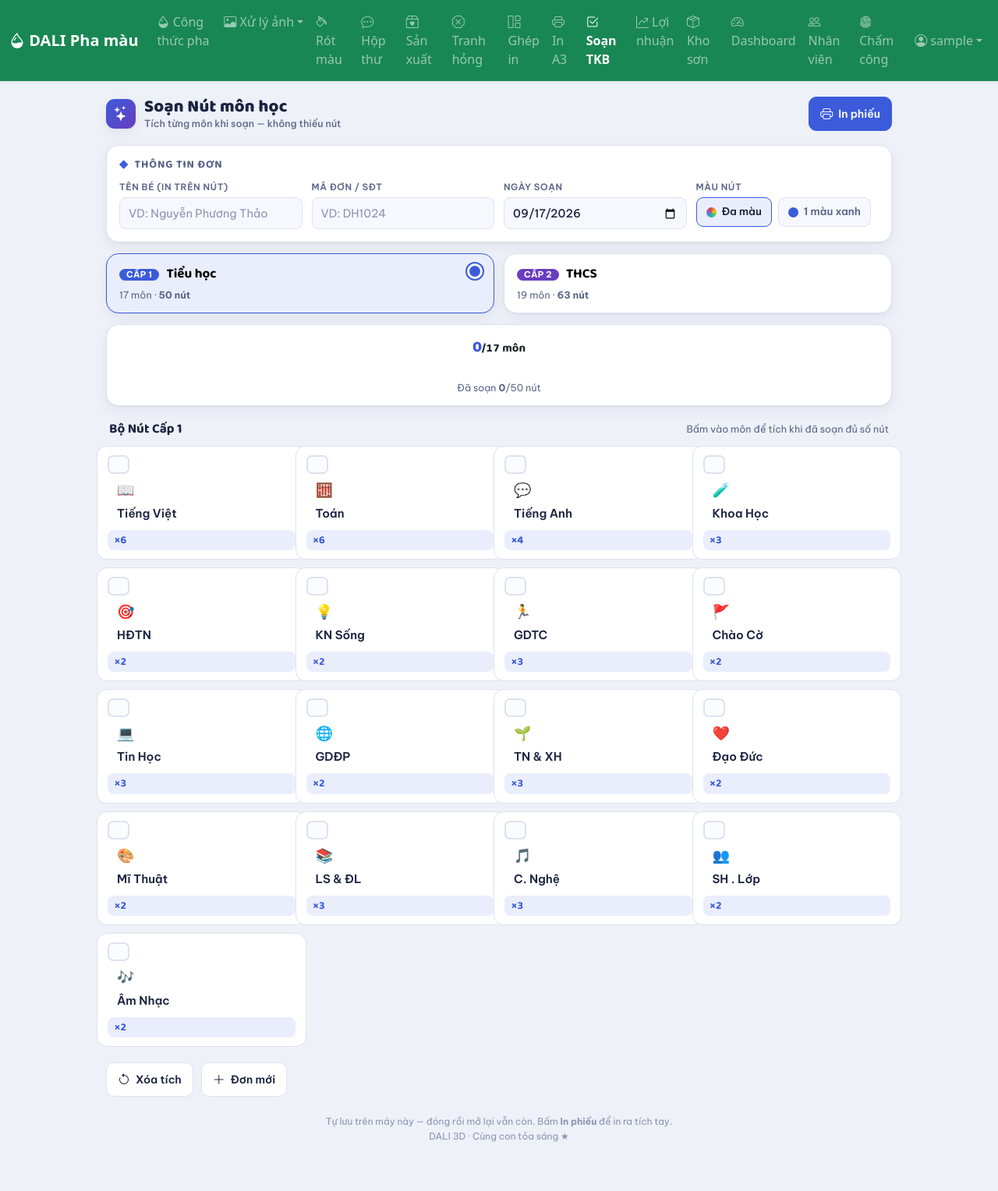
After one commit to tranhsohoadali-png/dali_pha_web, a Django app: page /soan-tkb in a window 1280 px wide. The commit adds this page. Shown: the whole page at 78% size. Run offline with Django 4.2, Linux system fonts and the light colour scheme; the visitor is signed in with stand-in values (Sample User, id 1); data that the repository does not hold is empty; some libraries are stand-ins or nearby versions.

Commit message:
Them trang /soan-tkb: phieu tich soan Nut mon hoc (TKB) cho xuong
- Checklist Cap 1 (50 nut) / Cap 2 (63 nut), tich tung mon + so luong, thanh tien do
- Tu luu localStorage, in phieu (layout in rieng), staff_required
- View o module rieng pha/tkb.py; them link nav 'Soan TKB'

Co-Authored-By: Claude Opus 4.8 <noreply@anthropic.com>

```diff
--- a/pha/urls.py
+++ b/pha/urls.py
@@ -24,6 +24,7 @@ from pha import guardrail as gr_views
 from pha import agent_ai as ai_views
 from pha import a3_sheet
 from pha import shopee_export
+from pha import tkb as tkb_views
 
 urlpatterns = [
     path('inbox', inbox_views.inbox, name='inbox'),
@@ -192,6 +193,9 @@ urlpatterns = [
     path('kho-hoc', learn_lib.kho_hoc, name='kho_hoc'),
     path('kho-hoc-xoa', learn_lib.delete_sample, name='kho_hoc_xoa'),
 
+    # PHIẾU SOẠN NÚT MÔN HỌC (thời khóa biểu) — checklist tích khi soạn đơn
+    path('soan-tkb', tkb_views.soan_tkb, name='soan_tkb'),
+
     path('manifest.webmanifest', views.manifest, name='manifest'),
     path('sw.js', views.service_worker, name='sw'),
 
--- a/templates/_nav.html
+++ b/templates/_nav.html
@@ -44,6 +44,9 @@
         <li class="nav-item">
           <a class="nav-link{% if '/in-a3' in request.path %} active fw-semibold{% endif %}" href="/in-a3"><i class="bi bi-printer"></i> In A3</a>
         </li>
+        <li class="nav-item">
+          <a class="nav-link{% if '/soan-tkb' in request.path %} active fw-semibold{% endif %}" href="/soan-tkb"><i class="bi bi-check2-square"></i> Soạn TKB</a>
+        </li>
         {# Năng suất đã chuyển sang phần mềm kế toán (ketoan.tranhdali.vn) — ẩn khỏi nav, trang /nang-suat vẫn truy cập được #}
         <li class="nav-item">
           <a class="nav-link{% if '/loi-nhuan' in request.path %} active fw-semibold{% endif %}" href="/loi-nhuan"><i class="bi bi-graph-up-arrow"></i> Lợi nhuận</a>
--- /dev/null
+++ b/templates/soan_tkb.html
@@ -0,0 +1,306 @@
+<!DOCTYPE html>
+<html lang="vi">
+<head>
+  <meta charset="UTF-8">
+  <meta name="viewport" content="width=device-width, initial-scale=1">
+  <title>Soạn Nút môn học · DALI</title>
+  <link href="https://cdn.jsdelivr.net/npm/bootstrap@5.3.3/dist/css/bootstrap.min.css" rel="stylesheet">
+  <link rel="stylesheet" href="https://cdn.jsdelivr.net/npm/bootstrap-icons@1.11.3/font/bootstrap-icons.min.css">
+  <link rel="preconnect" href="https://fonts.googleapis.com">
+  <link rel="preconnect" href="https://fonts.gstatic.com" crossorigin>
+  <link rel="stylesheet" href="https://fonts.googleapis.com/css2?family=Baloo+2:wght@500;600;700;800&family=Be+Vietnam+Pro:wght@400;500;600;700&display=swap">
+<style>
+:root{
+  --bg:#EEF1F8; --surface:#FFFFFF; --surface-2:#F6F8FD; --raise:#FBFCFF;
+  --ink:#1B2340; --ink-soft:#5B6488; --ink-faint:#8B93B4;
+  --line:#DCE2EF; --line-soft:#E9EDF6;
+  --brand:#3B5BDB; --brand-wash:#EAEEFC;
+  --purple:#6A3DBF; --purple-wash:#F0EAFB;
+  --star:#F6B93B;
+  --ok:#2FA36B; --ok-wash:#E4F5EC; --ok-ink:#1E7A4E;
+  --shadow:0 1px 2px rgba(27,35,64,.06),0 6px 18px rgba(27,35,64,.06);
+  --set-accent:var(--brand); --set-wash:var(--brand-wash);
+}
+.tkb *{box-sizing:border-box}
+.tkb{background:var(--bg);color:var(--ink);
+  font-family:"Be Vietnam Pro",system-ui,"Segoe UI",Roboto,sans-serif;
+  -webkit-font-smoothing:antialiased;line-height:1.45;min-height:100vh;padding-bottom:44px}
+.tkb h1,.tkb h2,.tkb h3{margin:0}
+.tkb button,.tkb input{font-family:inherit}
+.wrap{max-width:1040px;margin:0 auto;padding-inline:16px;padding-block:0}
+
+.pagehead{display:flex;align-items:center;gap:12px;flex-wrap:wrap;padding:20px 0 4px}
+.pagehead .ttl{margin-right:auto;display:flex;align-items:center;gap:11px}
+.logo{width:38px;height:38px;border-radius:11px;flex:0 0 auto;
+  background:linear-gradient(135deg,#3B5BDB,#6A3DBF);
+  display:grid;place-items:center;box-shadow:var(--shadow)}
+.logo i{color:#fff;font-size:19px}
+.pagehead h1{font-family:"Baloo 2",system-ui;font-weight:800;font-size:22px;letter-spacing:.2px;line-height:1.1}
+.pagehead .sub{font-size:12.5px;color:var(--ink-soft);font-weight:500}
+
+.btn{border:1px solid var(--line);background:var(--surface);color:var(--ink);
+  border-radius:10px;padding:9px 14px;font-size:14px;font-weight:600;cursor:pointer;
+  display:inline-flex;align-items:center;gap:7px;transition:.15s;text-decoration:none}
+.btn:hover{border-color:var(--set-accent);color:var(--set-accent)}
+.btn i{font-size:16px}
+.btn.primary{background:var(--set-accent);border-color:var(--set-accent);color:#fff}
+.btn.primary:hover{filter:brightness(1.05);color:#fff}
+
+.card{background:var(--surface);border:1px solid var(--line);border-radius:16px;box-shadow:var(--shadow)}
+.order{margin-top:14px;padding:16px}
+.order h2{font-family:"Baloo 2";font-size:14px;font-weight:700;color:var(--ink-soft);
+  text-transform:uppercase;letter-spacing:.06em;margin-bottom:12px;display:flex;align-items:center;gap:8px}
+.order h2 .pin{color:var(--set-accent)}
+.fields{display:grid;grid-template-columns:repeat(auto-fit,minmax(170px,1fr));gap:12px}
+.field{display:flex;flex-direction:column;gap:5px}
+.field label{font-size:11.5px;font-weight:600;color:var(--ink-soft);text-transform:uppercase;letter-spacing:.05em}
+.field input{border:1px solid var(--line);background:var(--surface-2);color:var(--ink);
+  border-radius:9px;padding:9px 11px;font-size:14.5px;font-weight:500;width:100%}
+.field input:focus{outline:2px solid var(--set-accent);outline-offset:1px;border-color:transparent}
+.field input::placeholder{color:var(--ink-faint);font-weight:400}
+.colorpick{display:flex;gap:8px;flex-wrap:wrap}
+.chip{border:1px solid var(--line);background:var(--surface-2);border-radius:9px;
+  padding:8px 12px;font-size:13.5px;font-weight:600;cursor:pointer;color:var(--ink-soft);
+  display:inline-flex;align-items:center;gap:7px;transition:.15s}
+.chip .dot{width:13px;height:13px;border-radius:50%}
+.chip[aria-pressed="true"]{border-color:var(--set-accent);background:var(--set-wash);color:var(--ink)}
+
+.tabs{display:grid;grid-template-columns:1fr 1fr;gap:12px;margin-top:14px}
+.tab{position:relative;text-align:left;cursor:pointer;border:1.5px solid var(--line);
+  background:var(--surface);border-radius:16px;padding:14px 16px;transition:.16s;box-shadow:var(--shadow)}
+.tab .t-top{display:flex;align-items:center;gap:9px}
+.tab .badge{font-size:11px;font-weight:700;color:#fff;border-radius:999px;padding:2px 9px;letter-spacing:.03em}
+.tab.c1 .badge{background:var(--brand)} .tab.c2 .badge{background:var(--purple)}
+.tab .t-name{font-family:"Baloo 2";font-weight:700;font-size:17px}
+.tab .t-sub{font-size:12.5px;color:var(--ink-soft);margin-top:4px}
+.tab[aria-selected="true"].c1{border-color:var(--brand);background:var(--brand-wash)}
+.tab[aria-selected="true"].c2{border-color:var(--purple);background:var(--purple-wash)}
+.tab[aria-selected="true"]::after{content:"";position:absolute;top:12px;right:14px;
+  width:20px;height:20px;border-radius:50%;background:var(--set-accent);
+  box-shadow:inset 0 0 0 3px var(--surface),0 0 0 2px var(--set-accent)}
+
+.prog{margin-top:14px;padding:14px 16px;display:flex;align-items:center;gap:14px;flex-wrap:wrap}
+.prog .nums{font-family:"Baloo 2";font-weight:700;font-size:15px;white-space:nowrap;font-variant-numeric:tabular-nums}
+.prog .nums b{color:var(--set-accent);font-size:20px}
+.prog .bar{flex:1;min-width:160px;height:12px;border-radius:999px;background:var(--line-soft);overflow:hidden}
+.prog .fill{height:100%;width:0;border-radius:999px;background:var(--set-accent);transition:width .35s cubic-bezier(.4,0,.2,1)}
+.prog .sub{font-size:12.5px;color:var(--ink-soft);white-space:nowrap;font-variant-numeric:tabular-nums}
+.tkb.done .prog .fill{background:var(--ok)}
+.tkb.done .prog .nums b{color:var(--ok)}
+.banner{display:none;margin-top:12px;padding:12px 16px;border-radius:14px;
+  background:var(--ok-wash);border:1px solid color-mix(in srgb,var(--ok) 40%,transparent);
+  color:var(--ok-ink);font-weight:600;font-size:14px;align-items:center;gap:9px}
+.tkb.done .banner{display:flex}
+.banner i{font-size:20px}
+
+.listhead{display:flex;align-items:baseline;justify-content:space-between;margin:20px 4px 10px;gap:10px;flex-wrap:wrap}
+.listhead h3{font-family:"Baloo 2";font-size:17px;font-weight:700}
+.listhead .hint{font-size:12.5px;color:var(--ink-soft)}
+.grid{display:grid;grid-template-columns:repeat(auto-fill,minmax(232px,1fr));gap:10px}
+.row{display:flex;align-items:center;gap:12px;cursor:pointer;user-select:none;
+  background:var(--surface);border:1px solid var(--line);border-radius:13px;padding:11px 13px;transition:.14s;position:relative}
+.row:hover{border-color:var(--set-accent)}
+.row input{position:absolute;opacity:0;width:1px;height:1px}
+.box{flex:0 0 auto;width:24px;height:24px;border:2px solid var(--line);border-radius:7px;
+  background:var(--raise);position:relative;transition:.14s}
+.box::after{content:"";position:absolute;left:7px;top:3px;width:6px;height:11px;
+  border:solid transparent;border-width:0 3px 3px 0;transform:rotate(45deg);transition:.14s}
+.emoji{font-size:18px;line-height:1;flex:0 0 auto}
+.name{font-weight:600;font-size:15px;flex:1;line-height:1.2}
+.qty{flex:0 0 auto;font-family:"Baloo 2";font-weight:700;font-size:14px;color:var(--set-accent);
+  background:var(--set-wash);border-radius:8px;padding:3px 9px;font-variant-numeric:tabular-nums;white-space:nowrap}
+.row:focus-within{outline:2px solid var(--set-accent);outline-offset:2px}
+.row.on{background:var(--ok-wash);border-color:color-mix(in srgb,var(--ok) 45%,transparent)}
+.row.on .box{background:var(--ok);border-color:var(--ok)}
+.row.on .box::after{border-color:#fff}
+.row.on .name{color:var(--ok-ink)}
+.row.on .qty{color:var(--ok-ink);background:color-mix(in srgb,var(--ok) 18%,transparent)}
+
+.actions{display:flex;gap:10px;margin-top:20px;flex-wrap:wrap}
+.foot{margin-top:22px;font-size:12px;color:var(--ink-faint);text-align:center;line-height:1.6}
+
+@media (max-width:520px){ .tabs{grid-template-columns:1fr} }
+@media (prefers-reduced-motion:reduce){.tkb *{transition:none!important}}
+
+.print-head{display:none;align-items:center;justify-content:space-between;
+  padding-bottom:10px;margin-bottom:6px;border-bottom:2px solid #000}
+.print-head b{font-family:"Baloo 2";font-size:20px}
+@media print{
+  nav.navbar,.pagehead,.tabs,.actions,.foot,.listhead .hint{display:none!important}
+  .tkb{background:#fff;color:#000;padding:0;-webkit-print-color-adjust:exact;print-color-adjust:exact}
+  .wrap{padding:0;max-width:none}
+  .card,.row{box-shadow:none}
+  .order,.prog{margin-top:10px}
+  .print-head{display:flex!important}
+  .grid{grid-template-columns:1fr 1fr;gap:6px}
+  .row{border:1px solid #bbb;border-radius:8px;padding:7px 9px;break-inside:avoid}
+  .row.on,.order,.prog,.card{background:#fff!important}
+  .box{border-color:#000!important;background:#fff!important}
+  .box::after{border-color:transparent!important}
+  .row.on .box::after{border-color:#000!important}
+  .row.on .name{color:#000}
+  .qty{color:#000!important;background:#f0f0f0!important}
+  .prog .nums b,.prog .nums{color:#000!important}
+  .prog .fill{display:none} .banner{display:none!important}
+  .field input{border-color:#999}
+}
+</style>
+</head>
+<body class="bg-body-tertiary">
+{% include '_nav.html' %}
+<div class="tkb" id="tkb">
+<div class="wrap">
+  <div class="print-head">
+    <b>DALI 3D · Phiếu soạn Nút môn học</b>
+    <span class="ph-set" id="phSet"></span>
+  </div>
+
+  <div class="pagehead">
+    <div class="ttl">
+      <span class="logo"><i class="bi bi-stars"></i></span>
+      <div><h1>Soạn Nút môn học</h1><div class="sub">Tích từng môn khi soạn — không thiếu nút</div></div>
+    </div>
+    <button class="btn primary" id="printBtn"><i class="bi bi-printer"></i> In phiếu</button>
+  </div>
+
+  <section class="card order">
+    <h2><span class="pin">◆</span> Thông tin đơn</h2>
+    <div class="fields">
+      <div class="field"><label for="fName">Tên bé (in trên nút)</label>
+        <input id="fName" placeholder="VD: Nguyễn Phương Thảo" autocomplete="off"></div>
+      <div class="field"><label for="fCode">Mã đơn / SĐT</label>
+        <input id="fCode" placeholder="VD: DH1024" autocomplete="off"></div>
+      <div class="field"><label for="fDate">Ngày soạn</label>
+        <input id="fDate" type="date"></div>
+      <div class="field"><label>Màu nút</label>
+        <div class="colorpick" id="colorPick" role="group" aria-label="Màu nút">
+          <button type="button" class="chip" data-color="Đa màu" aria-pressed="true"><span class="dot" style="background:conic-gradient(#e74c3c,#f1c40f,#2ecc71,#3498db,#9b59b6,#e74c3c)"></span>Đa màu</button>
+          <button type="button" class="chip" data-color="1 màu xanh" aria-pressed="false"><span class="dot" style="background:#3B5BDB"></span>1 màu xanh</button>
+        </div>
+      </div>
+    </div>
+  </section>
+
+  <div class="tabs" role="tablist" aria-label="Chọn bộ nút">
+    <button type="button" class="tab c1" role="tab" data-set="c1" aria-selected="true">
+      <div class="t-top"><span class="badge">CẤP 1</span><span class="t-name">Tiểu học</span></div>
+      <div class="t-sub">17 môn · <b>50 nút</b></div>
+    </button>
+    <button type="button" class="tab c2" role="tab" data-set="c2" aria-selected="false">
+      <div class="t-top"><span class="badge">CẤP 2</span><span class="t-name">THCS</span></div>
+      <div class="t-sub">19 môn · <b>63 nút</b></div>
+    </button>
+  </div>
+
+  <section class="card prog" aria-live="polite">
+    <div class="nums"><b id="pMon">0</b>/<span id="tMon">17</span> môn</div>
+    <div class="bar"><div class="fill" id="fill"></div></div>
+    <div class="sub">Đã soạn <b id="pNut">0</b>/<span id="tNut">50</span> nút</div>
+  </section>
+  <div class="banner" id="banner"><i class="bi bi-check-circle-fill"></i><span id="bannerTxt"></span></div>
+
+  <div class="listhead">
+    <h3 id="listTitle">Bộ Nút Cấp 1</h3>
+    <span class="hint">Bấm vào môn để tích khi đã soạn đủ số nút</span>
+  </div>
+  <div class="grid" id="list"></div>
+
+  <div class="actions">
+    <button type="button" class="btn" id="resetBtn"><i class="bi bi-arrow-counterclockwise"></i> Xóa tích</button>
+    <button type="button" class="btn" id="newBtn"><i class="bi bi-plus-lg"></i> Đơn mới</button>
+  </div>
+
+  <p class="foot">Tự lưu trên máy này — đóng rồi mở lại vẫn còn. Bấm <b>In phiếu</b> để in ra tích tay.<br>DALI 3D · Cùng con tỏa sáng ★</p>
+</div>
+</div>
+
+<script>
+"use strict";
+var DATA={
+ c1:{title:"Bộ Nút Cấp 1",total:50,mon:17,items:[
+  {n:"Tiếng Việt",q:6,e:"📖"},{n:"Toán",q:6,e:"🧮"},{n:"Tiếng Anh",q:4,e:"💬"},
+  {n:"Khoa Học",q:3,e:"🧪"},{n:"HĐTN",q:2,e:"🎯"},{n:"KN Sống",q:2,e:"💡"},
+  {n:"GDTC",q:3,e:"🏃"},{n:"Chào Cờ",q:2,e:"🚩"},{n:"Tin Học",q:3,e:"💻"},
+  {n:"GDĐP",q:2,e:"🌐"},{n:"TN & XH",q:3,e:"🌱"},{n:"Đạo Đức",q:2,e:"❤️"},
+  {n:"Mĩ Thuật",q:2,e:"🎨"},{n:"LS & ĐL",q:3,e:"📚"},{n:"C. Nghệ",q:3,e:"🎵"},
+  {n:"SH . Lớp",q:2,e:"👥"},{n:"Âm Nhạc",q:2,e:"🎶"}
+ ]},
+ c2:{title:"Bộ Nút Cấp 2",total:63,mon:19,items:[
+  {n:"GDCD",q:4,e:"👥"},{n:"Toán",q:6,e:"🧮"},{n:"Sinh Học",q:4,e:"🌿"},
+  {n:"Chào Cờ",q:3,e:"🚩"},{n:"Ngữ Văn",q:6,e:"📖"},{n:"Hóa Học",q:3,e:"🧪"},
+  {n:"KHTN",q:6,e:"⚛️"},{n:"C. Nghệ",q:2,e:"🔧"},{n:"Vật Lý",q:2,e:"🧲"},
+  {n:"Địa Lý",q:3,e:"🌐"},{n:"GDTC",q:4,e:"🏃"},{n:"GDĐP",q:2,e:"🗺️"},
+  {n:"Lịch Sử",q:3,e:"🏛️"},{n:"Tiếng Anh",q:5,e:"💬"},{n:"Tin Học",q:2,e:"💻"},
+  {n:"SH . Lớp",q:2,e:"👥"},{n:"Mĩ Thuật",q:2,e:"🎨"},{n:"Âm Nhạc",q:2,e:"🎶"},
+  {n:"HĐTN",q:2,e:"❤️"}
+ ]}
+};
+var KEY="dali_tkb_v1";
+var state={set:"c1",color:"Đa màu",name:"",code:"",date:"",ticks:{c1:[],c2:[]}};
+function load(){ try{var s=localStorage.getItem(KEY); if(s){var o=JSON.parse(s);
+  if(o&&typeof o==="object"){state=Object.assign(state,o);
+    state.ticks=Object.assign({c1:[],c2:[]},o.ticks||{});}}}catch(e){} }
+function save(){ try{localStorage.setItem(KEY,JSON.stringify(state));}catch(e){} }
+var $=function(id){return document.getElementById(id);};
+function setAccent(){ var r=document.documentElement.style;
+  if(state.set==="c2"){r.setProperty("--set-accent","var(--purple)");r.setProperty("--set-wash","var(--purple-wash)");}
+  else {r.setProperty("--set-accent","var(--brand)");r.setProperty("--set-wash","var(--brand-wash)");} }
+function render(){
+  var d=DATA[state.set], ticks=state.ticks[state.set];
+  if(ticks.length!==d.items.length){ var a=new Array(d.items.length);
+    for(var i=0;i<a.length;i++)a[i]=ticks[i]||false; state.ticks[state.set]=ticks=a; }
+  setAccent();
+  document.querySelectorAll(".tab").forEach(function(t){
+    t.setAttribute("aria-selected", t.dataset.set===state.set?"true":"false"); });
+  $("listTitle").textContent=d.title;
+  $("phSet").textContent=d.title+" · "+d.mon+" môn · "+d.total+" nút";
+  $("tMon").textContent=d.mon; $("tNut").textContent=d.total;
+  var list=$("list"); list.innerHTML="";
+  d.items.forEach(function(it,idx){
+    var lab=document.createElement("label"); lab.className="row"+(ticks[idx]?" on":"");
+    var cid="chk-"+state.set+"-"+idx;
+    lab.innerHTML='<input type="checkbox" id="'+cid+'"'+(ticks[idx]?" checked":"")+'>'
+      +'<span class="box" aria-hidden="true"></span>'
+      +'<span class="emoji" aria-hidden="true">'+it.e+'</span>'
+      +'<span class="name">'+it.n+'</span>'
+      +'<span class="qty">×'+it.q+'</span>';
+    lab.querySelector("input").addEventListener("change",function(){ toggle(idx,this.checked); });
+    list.appendChild(lab);
+  });
+  updateProgress();
+}
+function toggle(idx,on){ state.ticks[state.set][idx]=on;
+  var rows=$("list").children; if(rows[idx])rows[idx].classList.toggle("on",on);
+  updateProgress(); save(); }
+function updateProgress(){
+  var d=DATA[state.set], ticks=state.ticks[state.set], mon=0,nut=0;
+  d.items.forEach(function(it,i){ if(ticks[i]){mon++;nut+=it.q;} });
+  $("pMon").textContent=mon; $("pNut").textContent=nut;
+  $("fill").style.width=(d.mon?(mon/d.mon*100):0)+"%";
+  var done=mon===d.mon && d.mon>0;
+  $("tkb").classList.toggle("done",done);
+  $("bannerTxt").textContent="Đã đủ "+d.total+" nút · "+d.mon+" môn — sẵn sàng đóng gói!";
+}
+function bindField(id,key){ var el=$(id); el.value=state[key]||"";
+  el.addEventListener("input",function(){ state[key]=el.value; save(); }); }
+load();
+if(!state.date){ var t=new Date(); state.date=t.getFullYear()+"-"+
+  String(t.getMonth()+1).padStart(2,"0")+"-"+String(t.getDate()).padStart(2,"0"); }
+bindField("fName","name"); bindField("fCode","code"); bindField("fDate","date");
+document.querySelectorAll(".tab").forEach(function(t){
+  t.addEventListener("click",function(){ state.set=t.dataset.set; save(); render(); }); });
+$("colorPick").querySelectorAll(".chip").forEach(function(c){
+  c.setAttribute("aria-pressed", c.dataset.color===state.color?"true":"false");
+  c.addEventListener("click",function(){ state.color=c.dataset.color; save();
+    $("colorPick").querySelectorAll(".chip").forEach(function(x){ x.setAttribute("aria-pressed", x===c?"true":"false"); }); });
+});
+$("printBtn").addEventListener("click",function(){ window.print(); });
+$("resetBtn").addEventListener("click",function(){ state.ticks[state.set]=[]; save(); render(); });
+$("newBtn").addEventListener("click",function(){
+  if(!confirm("Bắt đầu đơn mới? Sẽ xóa tên, mã đơn và các tích hiện tại.")) return;
+  state.name="";state.code="";state.ticks={c1:[],c2:[]};
+  $("fName").value="";$("fCode").value=""; save(); render(); });
+render();
+</script>
+</body>
+</html>
```
Also changed, not shown: pha/tkb.py (added, +14 -0 lines).
